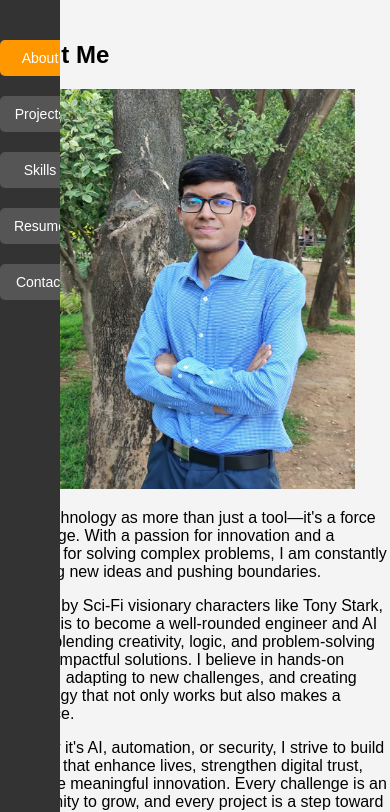
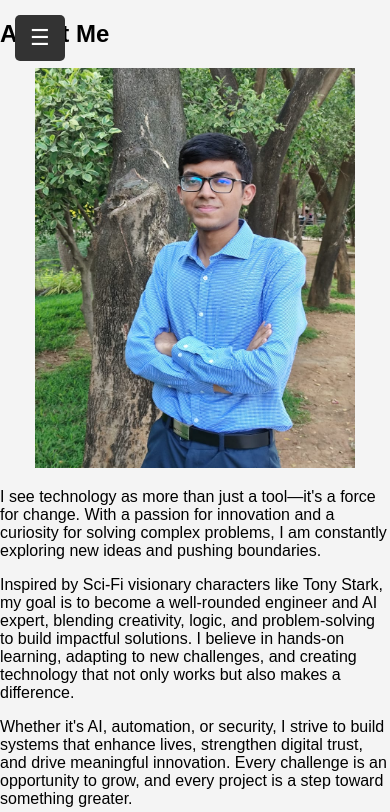
Before and after one commit to anubrotoGhose/anubrotoGhose, a plain HTML site: page index.html in a window 390 px wide. Shown: the top 812 px of the page. Drawn offline with Linux system fonts and the light colour scheme.

Commit message:
Update styling.css

```diff
--- a/styling.css
+++ b/styling.css
@@ -7,7 +7,23 @@ body {
   box-sizing: border-box;
 }
 
-/* Navigation Bar (Default - Landscape Mode) */
+/* Menu Button (Only in Mobile Portrait Mode) */
+.menu-btn {
+  display: none; /* Hidden by default */
+  position: fixed;
+  top: 15px;
+  left: 15px;
+  background: #333;
+  color: white;
+  border: none;
+  padding: 10px 15px;
+  font-size: 22px;
+  cursor: pointer;
+  border-radius: 5px;
+  z-index: 1100;
+}
+
+/* Navigation Bar (Desktop and Landscape Mode) */
 nav {
   background: #333;
   padding: 15px 0;
@@ -25,8 +41,7 @@ nav ul {
   margin: 0;
   display: flex;
   justify-content: center;
-  overflow-x: auto; /* Allows scrolling for small screens */
-  white-space: nowrap;
+  overflow-x: auto;
 }
 
 nav ul li {
@@ -48,56 +63,61 @@ nav ul li a:hover {
   background: #777;
 }
 
-nav ul li a.active {
-  background: #ff9800;
-}
+/* Responsive Sidebar for Mobile Portrait Mode */
+@media (max-width: 768px) and (orientation: portrait) {
+  /* Hide the main top navbar */
+  nav {
+    display: none;
+  }
 
-/* Page Content Wrapper */
-.page-content {
-  padding-top: 70px; /* Ensures content isn't hidden behind navbar */
-}
+  /* Show menu button */
+  .menu-btn {
+    display: block;
+  }
 
-/* Responsive Navbar for Mobile Portrait Mode */
-@media (max-width: 768px) and (orientation: portrait) {
-  nav {
-    width: 60px; /* Sidebar width */
-    height: 100vh;
+  /* Sidebar Navigation (Initially Hidden) */
+  #sidebar {
     position: fixed;
     top: 0;
-    left: 0;
+    left: -250px; /* Hidden by default */
+    width: 250px;
+    height: 100vh;
     background: #333;
-    padding: 10px 0;
-    display: flex;
+    box-shadow: 3px 0px 10px rgba(0, 0, 0, 0.3);
+    padding-top: 60px;
+    transition: 0.3s ease-in-out;
+    z-index: 1000;
+  }
+
+  #sidebar ul {
     flex-direction: column;
     align-items: center;
-    overflow-y: auto;
+    padding-top: 20px;
+    width: 100%;
+    text-align: left;
   }
 
-  nav ul {
-    flex-direction: column;
-    align-items: center;
-    justify-content: flex-start;
-    padding-top: 20px;
-    width: 100%;
-  }
-
-  nav ul li {
+  #sidebar ul li {
     display: block;
-    margin: 10px 0;
     width: 100%;
     text-align: center;
   }
 
-  nav ul li a {
+  #sidebar ul li a {
     display: block;
-    width: 100%;
-    padding: 10px;
-    font-size: 14px;
+    padding: 15px;
+    font-size: 16px;
+    border-bottom: 1px solid rgba(255, 255, 255, 0.2);
   }
 
-  /* Push content to the right so it's not covered */
-  .page-content {
-    margin-left: 70px; /* Adjust for sidebar */
-    padding-top: 20px;
+  /* When Sidebar is Active */
+  #sidebar.active {
+    left: 0;
+  }
+
+  /* Push content slightly when sidebar is open */
+  .page-content.sidebar-open {
+    margin-left: 250px;
+    transition: 0.3s ease-in-out;
   }
 }
```
